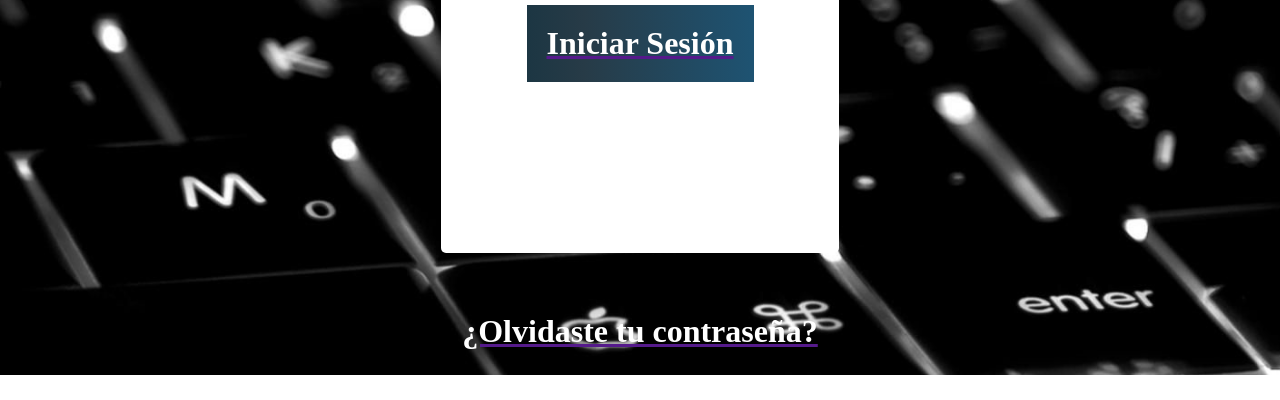
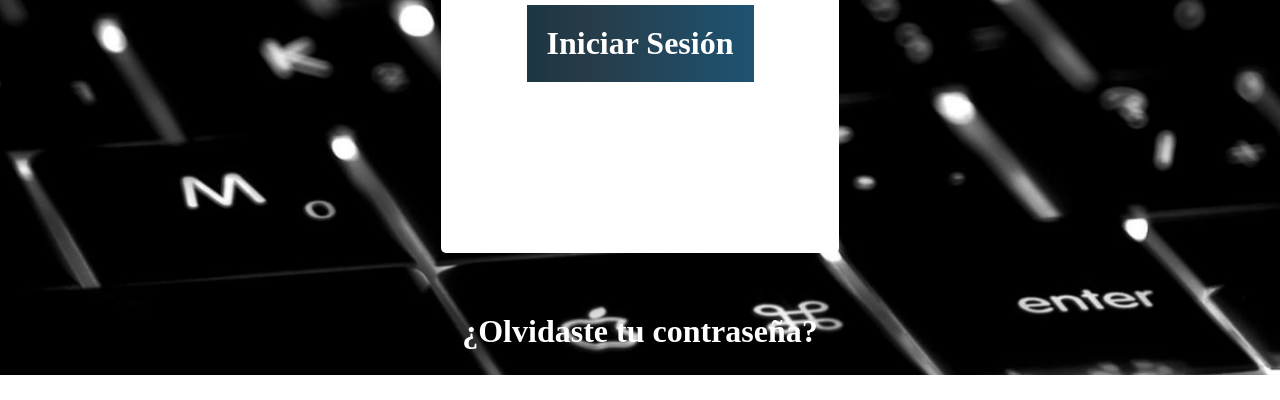
Before and after one commit to brahianf/LoginTech, a plain HTML site: page index.html in a window 1280 px wide. Shown: the part 377-777 px from the top of the page. Drawn offline with Linux system fonts and the light colour scheme.

Commit message:
underline none

```diff
--- a/css/styleMain.css
+++ b/css/styleMain.css
@@ -94,7 +94,6 @@ body {
     margin: 0;
     border: 0;
     color: white;
-    text-decoration: none;
     font-size: 1em;
 }
 
@@ -105,9 +104,16 @@ body {
     background:linear-gradient(90deg,#1c3643,#273b47 25%,#1e5372);
     cursor: pointer;
 }
+.button-login a{
+    text-decoration: none;
+}
 
 .msj-password h2{
     color: white;
     text-decoration: none;
     font-size: 2em;
 }
+
+.msj-password a{
+    text-decoration: none;
+}
```
